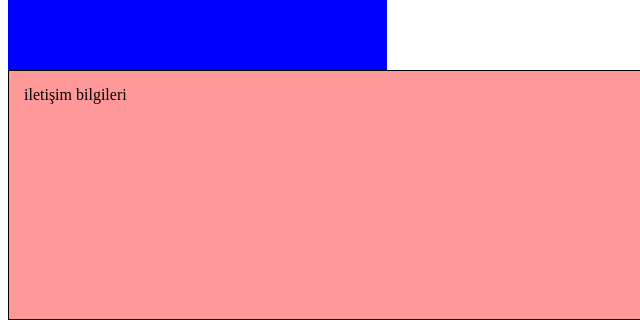
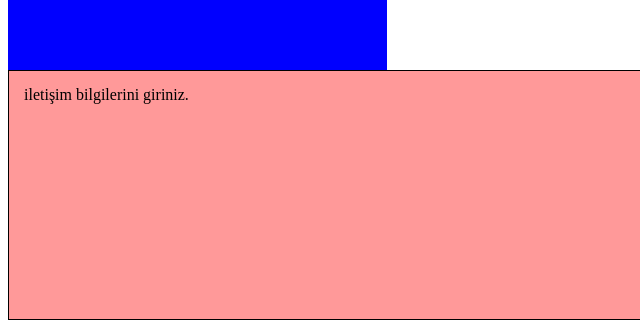
Before and after one commit to ersanalturk/webSayfasi, a plain HTML site: page index.html in a window 1280 px wide. Shown: the part 628-948 px from the top of the page, 0-640 px from the left. Drawn offline with Linux system fonts and the light colour scheme.

Commit message:
değişiklik tamamlandı
değişiklik tamamlandı

```diff
--- a/index.html
+++ b/index.html
@@ -50,7 +50,7 @@
         Bütün yazı içerikleri
     </div>
     <div id="altTaraf">
-        iletişim bilgileri
+        iletişim bilgilerini giriniz.
     </div>
 
 </body>
```
